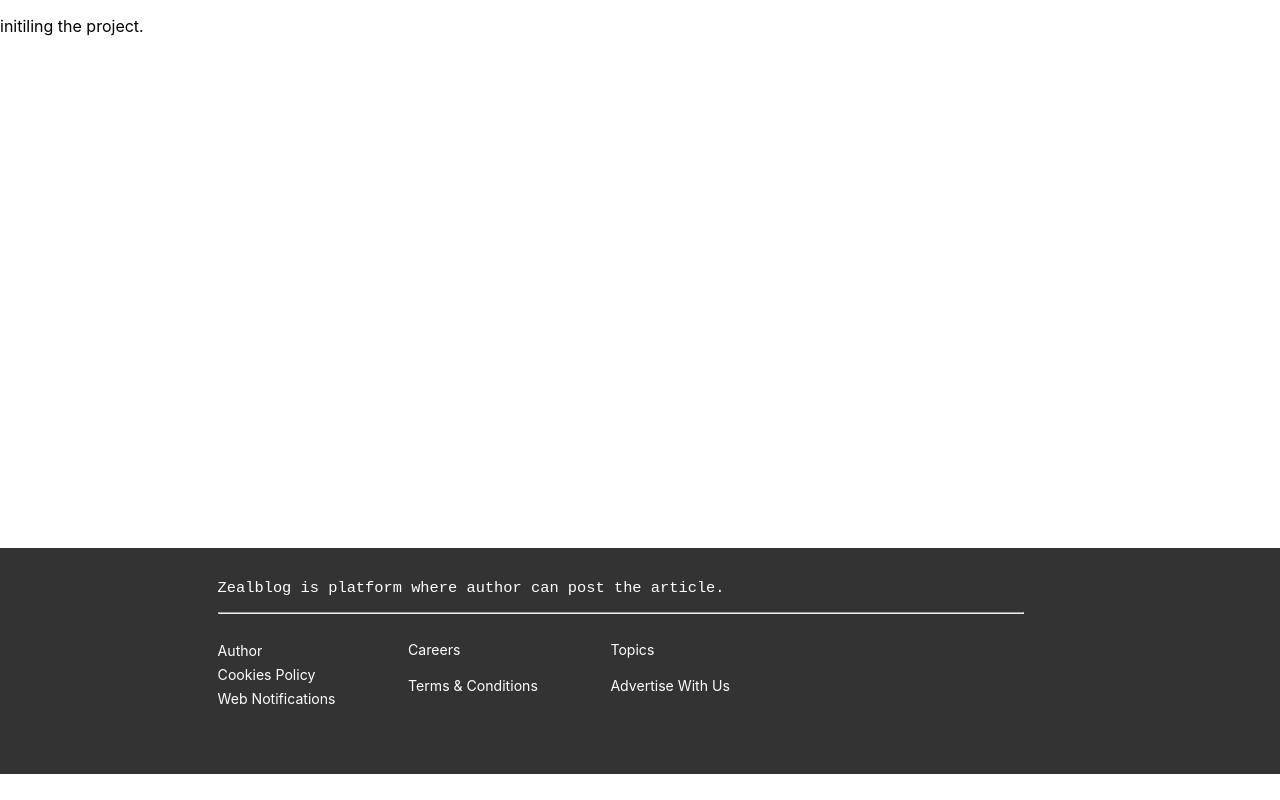
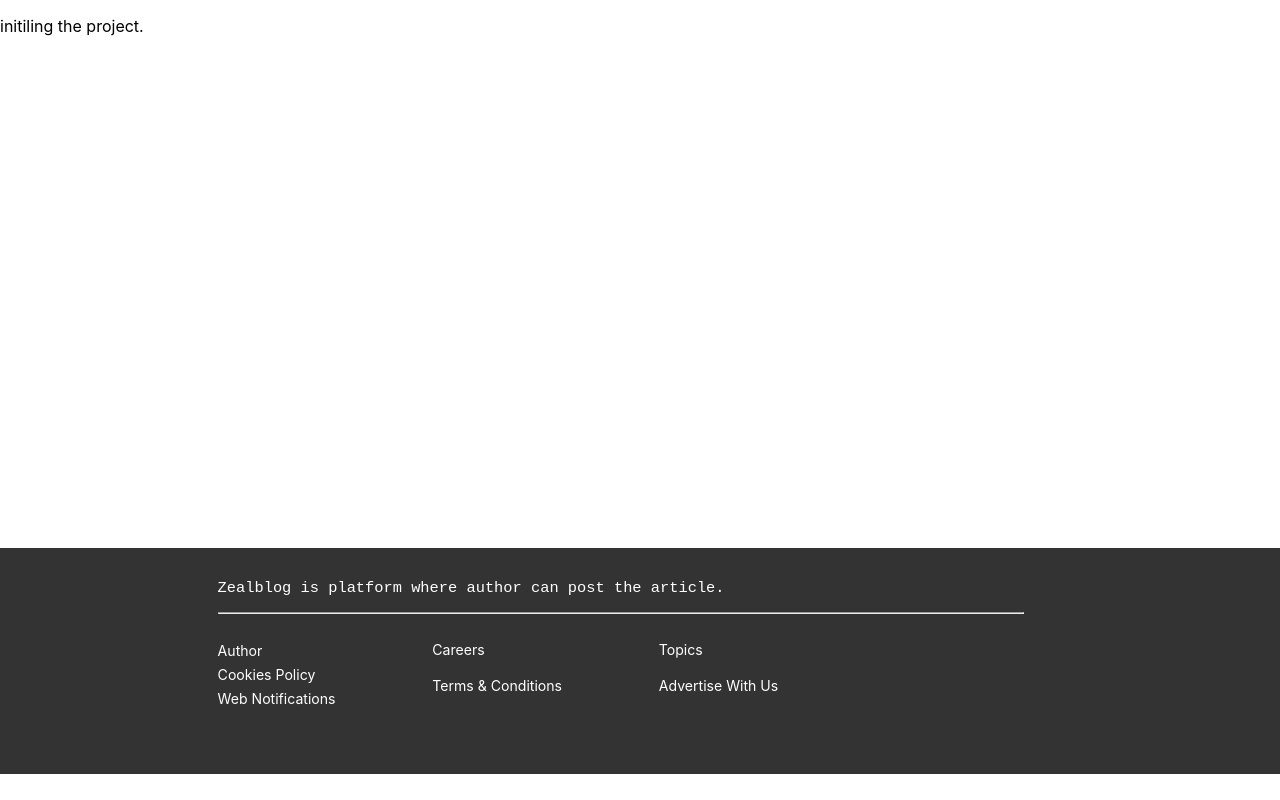
Before and after one commit to Raushankumar-prog/Zealblog, a React (Create React App) app in the folder fronted/: page / in a window 1280 px wide. Built offline with nearby package versions, Linux system fonts and the light colour scheme.

Commit message:
writng footer style

```diff
--- a/fronted/src/Components/footer/footer.css
+++ b/fronted/src/Components/footer/footer.css
@@ -4,7 +4,7 @@
 
     color:white;
     background-color:#333;
-margin-top: 40%;
+    margin-top: 40%;
 
 
 }
@@ -40,6 +40,9 @@ hr{
 }
 .action{
        display:flex;
+       height:auto;
+       width:auto;
+
 }
 
 .first{
@@ -50,14 +53,14 @@ hr{
 }
 .second{
 display: grid;
-padding-left:9%;
+padding-left:12%;
 font-size: 1.0vw;
 padding-top:2%;
 }
 
 .third{
 display: grid;
-padding-left: 9%;
+padding-left:12%;
 font-size:1.0vw;
 padding-top:2%;
 }
```
